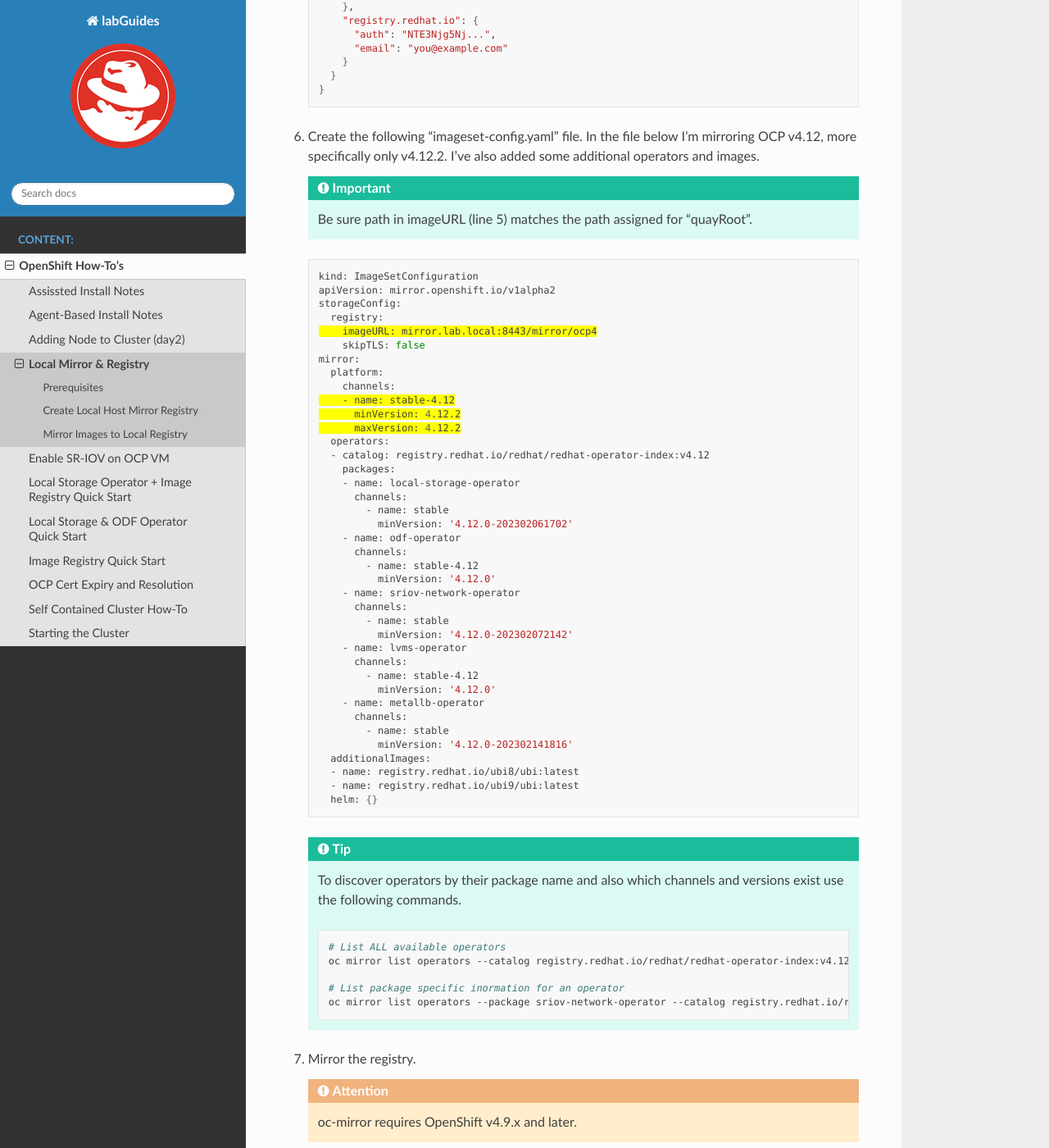
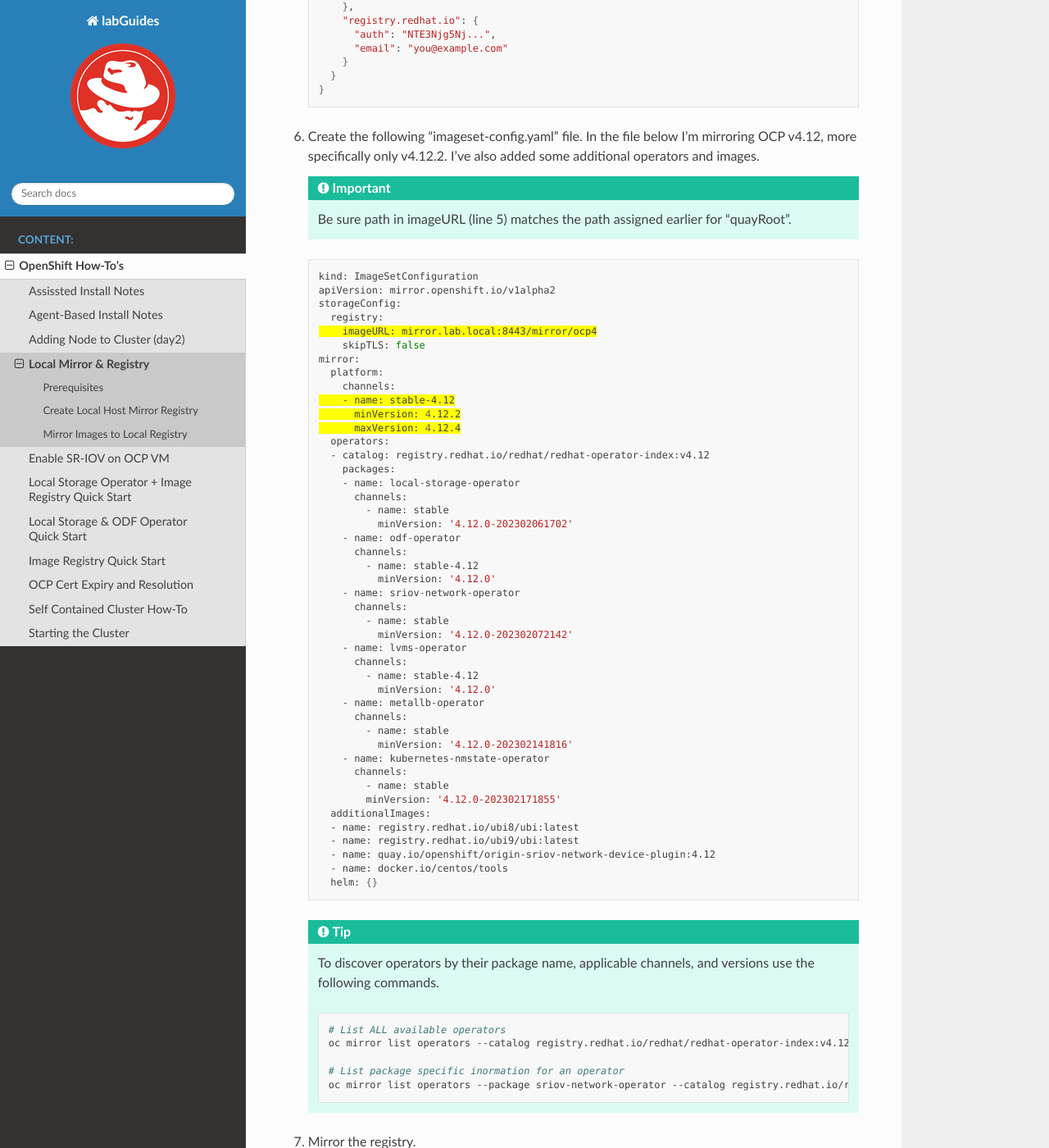
Before and after one commit to vtog/labGuides, a Sphinx documentation site: the page built from source/ocp/local-mirror-registry.rst, in a window 1280 px wide and 1400 px high, scrolled down 2595 px. Shown: the whole window at 82% size. Built offline with Sphinx 7.4.7 and the Read the Docs theme 2.0.0, drawn with Linux system fonts in a browser that asks for light colours; pages that are not in the unit, such as notebooks, are missing from menus; some of the changed text lies outside the part shown.

Commit message:
local mirror guide update

```diff
--- a/source/ocp/local-mirror-registry.rst
+++ b/source/ocp/local-mirror-registry.rst
@@ -133,7 +133,8 @@
    mirroring OCP v4.12, more specifically only v4.12.2. I've also added some
    additional operators and images.
 
-   .. important:: Be sure path in imageURL (line 5)  matches the path assigned for "quayRoot".
+   .. important:: Be sure path in imageURL (line 5) matches the path assigned
+      earlier for "quayRoot".
 
    .. code-block:: bash
       :emphasize-lines: 5,10-12
@@ -149,7 +150,7 @@
           channels:
           - name: stable-4.12
             minVersion: 4.12.2
-            maxVersion: 4.12.2
+            maxVersion: 4.12.4
         operators:
         - catalog: registry.redhat.io/redhat/redhat-operator-index:v4.12
           packages:
@@ -173,13 +174,19 @@
             channels:
               - name: stable
                 minVersion: '4.12.0-202302141816'
+          - name: kubernetes-nmstate-operator
+            channels:
+              - name: stable
+              minVersion: '4.12.0-202302171855'
         additionalImages:
         - name: registry.redhat.io/ubi8/ubi:latest
         - name: registry.redhat.io/ubi9/ubi:latest
+        - name: quay.io/openshift/origin-sriov-network-device-plugin:4.12
+        - name: docker.io/centos/tools
         helm: {}
 
-   .. tip:: To discover operators by their package name and also which channels
-      and versions exist use the following commands.
+   .. tip:: To discover operators by their package name, applicable channels,
+      and versions use the following commands.
 
       .. code-block:: bash
 
@@ -223,3 +230,6 @@
    .. code-block:: bash
 
       oc patch OperatorHub cluster --type json -p '[{"op": "add", "path": "/spec/disableAllDefaultSources", "value": true}]'
+
+.. attention:: Any update to the operator list requires the "CatalogSource" to
+   be updated.
```
Also changed, not shown: other parts of source/ocp/local-mirror-registry.rst (+1 -1 lines).
